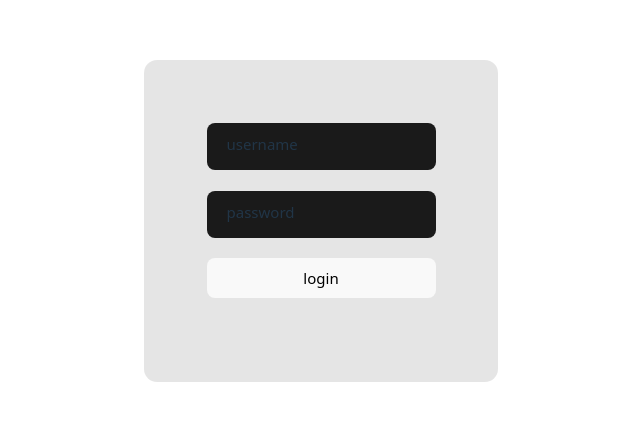
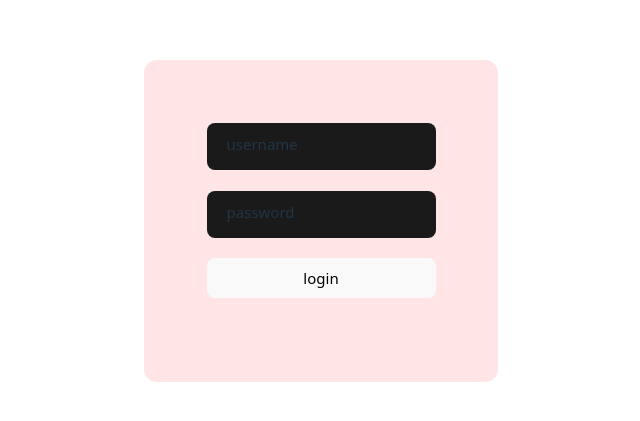
Before and after one commit to milkbarsik/medicine, a React (Vite) app in the folder client/: page /auth in a window 1280 px wide. Shown: the part 179-600 px from the top of the page, without its empty margins (319-959 px from the left). Built offline with nearby package versions, Linux system fonts and the light colour scheme.

Commit message:
red background

```diff
--- a/client/src/pages/authPage/authPage.module.css
+++ b/client/src/pages/authPage/authPage.module.css
@@ -15,7 +15,7 @@
 	display: flex;
 	flex-direction: column;
 	gap: calc((1vh + 1vw));
-	background-color: rgba(0, 0, 0, 0.1);
+	background-color: rgba(255, 0, 0, 0.1);
 	backdrop-filter: blur(5px);
 }
 
```
